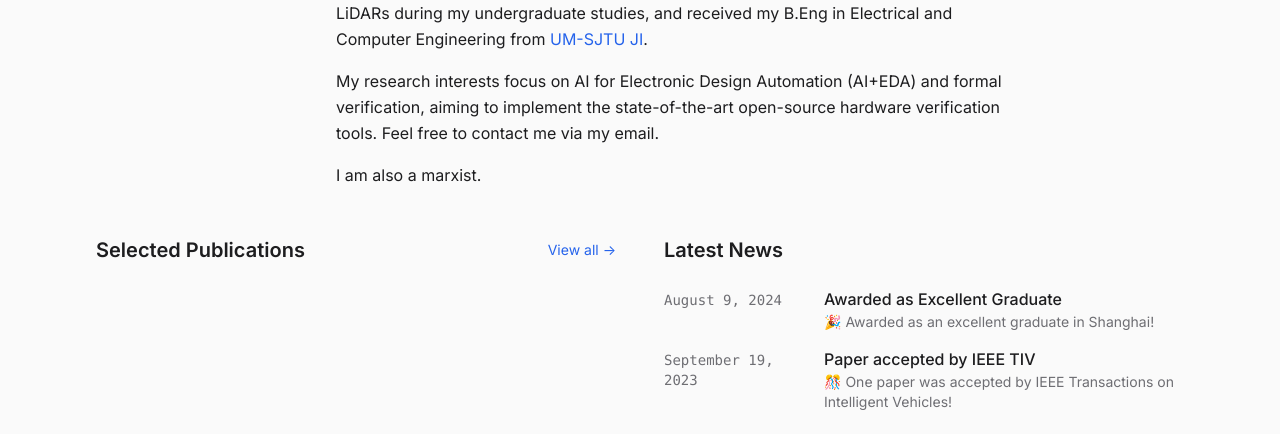
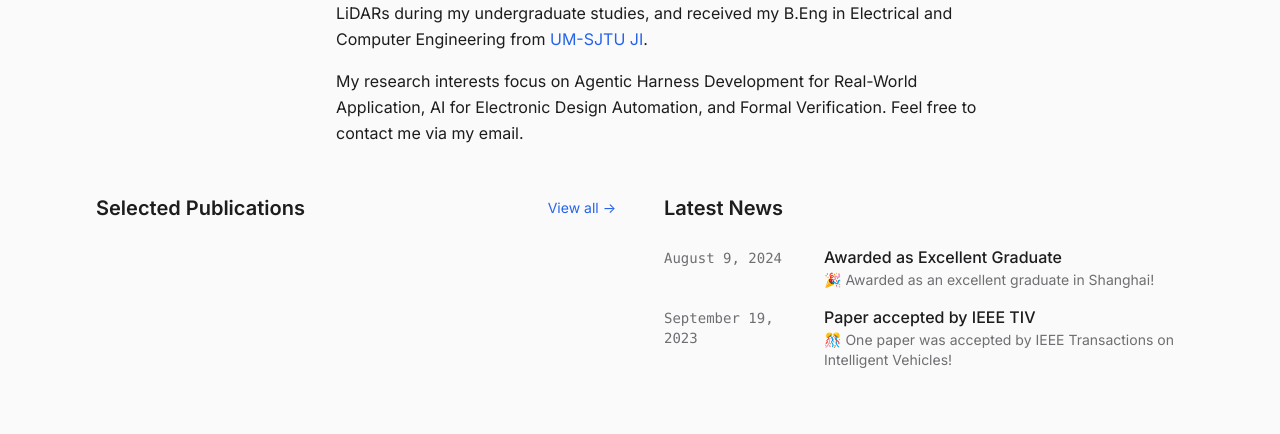
Before and after one commit to LittleBlackCQ/LittleBlackCQ.github.io, an Astro site: page / in a window 1280 px wide. Shown: the part 366-800 px from the top of the page. Built offline with nearby package versions, Linux system fonts and the light colour scheme; Astro itself is replaced by a stand-in of ours.

Commit message:
update self intro

```diff
--- a/src/content/about.md
+++ b/src/content/about.md
@@ -1,5 +1,3 @@
-Hi, I'm Kezhi Li (李柯志), a first-year Ph.D. candidate in the [CURE Lab](https://cure-lab.github.io/) at The Chinese University of Hong Kong, supervised by [Prof. Qiang Xu](https://www.cse.cuhk.edu.hk/people/faculty/qiang-xu/). Previously, I worked with [Prof. Ming Yang](https://cyberc3.sjtu.edu.cn/) and [Prof. Yeqiang Qian](https://automation.sjtu.edu.cn/QIAN-Yeqiang) at Shanghai Jiao Tong University on 3D vision using LiDARs during my undergraduate studies, and received my B.Eng in Electrical and Computer Engineering from [UM-SJTU JI](https://www.ji.sjtu.edu.cn/).
+Hi, I'm Kezhi Li (李柯志), a third-year Ph.D. candidate in the [CURE Lab](https://cure-lab.github.io/) at The Chinese University of Hong Kong, supervised by [Prof. Qiang Xu](https://www.cse.cuhk.edu.hk/people/faculty/qiang-xu/). Previously, I worked with [Prof. Ming Yang](https://cyberc3.sjtu.edu.cn/) and [Prof. Yeqiang Qian](https://automation.sjtu.edu.cn/QIAN-Yeqiang) at Shanghai Jiao Tong University on 3D vision using LiDARs during my undergraduate studies, and received my B.Eng in Electrical and Computer Engineering from [UM-SJTU JI](https://www.ji.sjtu.edu.cn/).
 
-My research interests focus on AI for Electronic Design Automation (AI+EDA) and formal verification, aiming to implement the state-of-the-art open-source hardware verification tools. Feel free to contact me via my email.
-
-I am also a marxist.
+My research interests focus on Agentic Harness Development for Real-World Application, AI for Electronic Design Automation, and Formal Verification. Feel free to contact me via my email.
```
